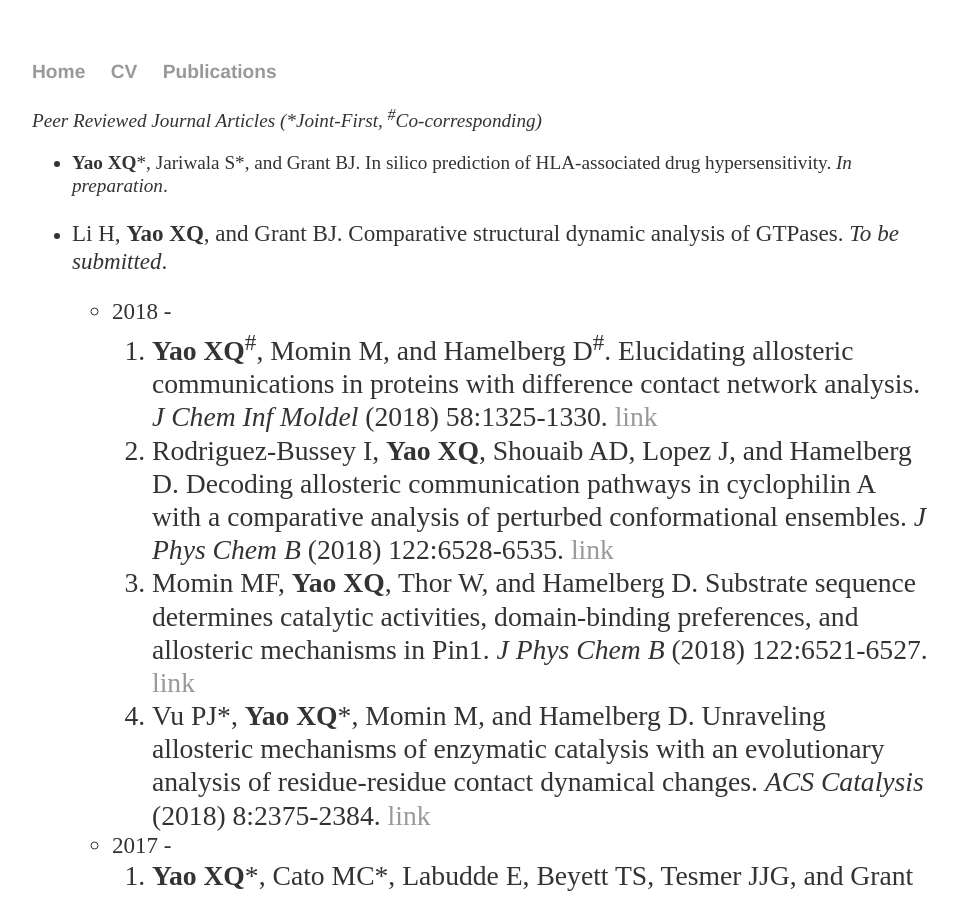
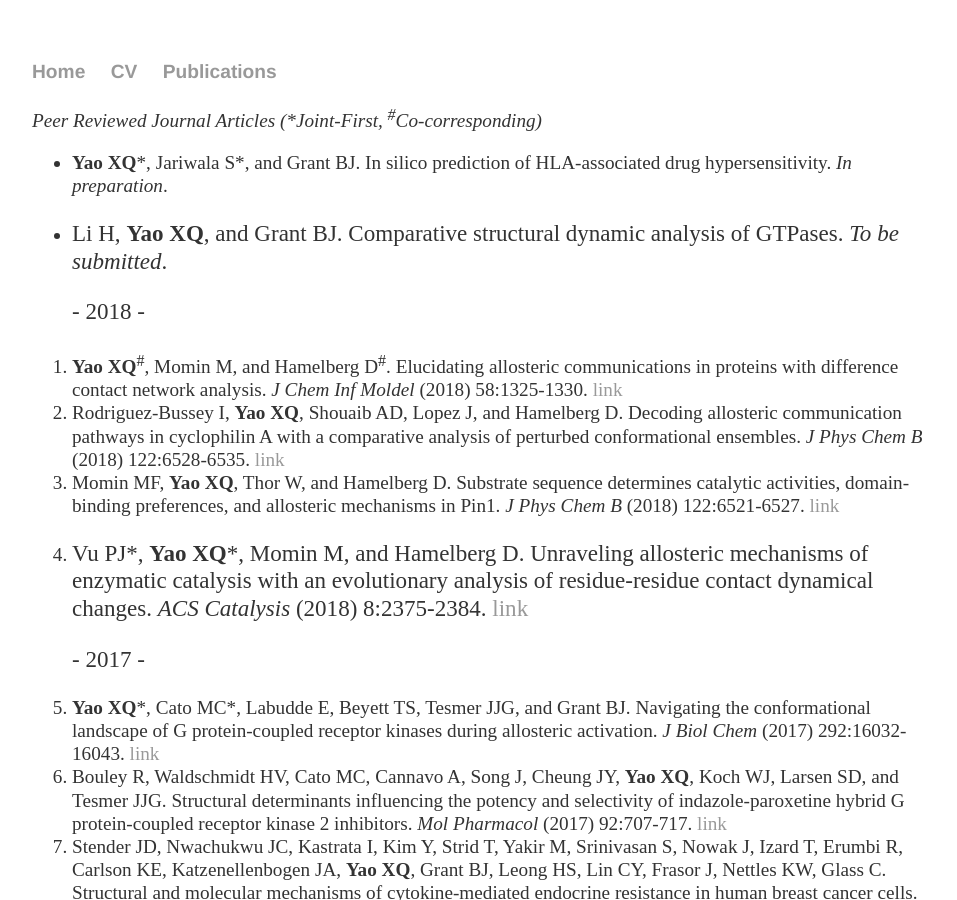
Before and after one commit to xinqyao/xinqyao.github.io, a Jekyll site: the page built from publications/index.md, in a window 1280 px wide and 900 px high. Shown: the whole window, without its empty margins (160-1117 px from the left). Built offline with Jekyll 4.4.1, drawn with Linux system fonts in a browser that asks for light colours.

```diff
--- a/publications/index.md
+++ b/publications/index.md
@@ -7,12 +7,15 @@ title: "Publications of Xin-Qiu Yao"
 - **Yao XQ**\*, Jariwala S\*, and Grant BJ. In silico prediction of HLA-associated drug hypersensitivity. *In preparation*.
 - Li H, **Yao XQ**, and Grant BJ. Comparative structural dynamic analysis of GTPases. *To be submitted*.
 
-    - 2018 -
+    \- 2018 -
+
 1. **Yao XQ**<sup>#</sup>, Momin M, and Hamelberg D<sup>#</sup>. Elucidating allosteric communications in proteins with difference contact network analysis. *J Chem Inf Moldel* (2018) 58:1325-1330. [link](https://doi.org/10.1021/acs.jcim.8b00250)
 2. Rodriguez-Bussey I, **Yao XQ**, Shouaib AD, Lopez J, and Hamelberg D. Decoding allosteric communication pathways in cyclophilin A with a comparative analysis of perturbed conformational ensembles. *J Phys Chem B* (2018) 122:6528-6535. [link](https://doi.org/10.1021/acs.jpcb.8b03824)
 3. Momin MF, **Yao XQ**, Thor W, and Hamelberg D. Substrate sequence determines catalytic activities, domain-binding preferences, and allosteric mechanisms in Pin1. *J Phys Chem B* (2018) 122:6521-6527. [link](https://doi.org/10.1021/acs.jpcb.8b038192)
 4. Vu PJ\*, **Yao XQ**\*, Momin M, and Hamelberg D. Unraveling allosteric mechanisms of enzymatic catalysis with an evolutionary analysis of residue-residue contact dynamical changes. *ACS Catalysis* (2018) 8:2375-2384. [link](https://doi.org/10.1021/acscatal.7b04263)
-    - 2017 -
+
+    \- 2017 -
+
 5. **Yao XQ**\*, Cato MC\*, Labudde E, Beyett TS, Tesmer JJG, and Grant BJ. Navigating the conformational landscape of G protein-coupled receptor kinases during allosteric activation. *J Biol Chem* (2017) 292:16032-16043. [link](https://doi.org/10.1074/jbc.m117.807461)
 6. Bouley R, Waldschmidt HV, Cato MC, Cannavo A, Song J, Cheung JY, **Yao XQ**, Koch WJ, Larsen SD, and Tesmer JJG. Structural determinants influencing the potency and selectivity of indazole-paroxetine hybrid G protein-coupled receptor kinase 2 inhibitors. *Mol Pharmacol* (2017) 92:707-717. [link](https://doi.org/10.1124/mol.117.110130)
 7. Stender JD, Nwachukwu JC, Kastrata I, Kim Y, Strid T, Yakir M, Srinivasan S, Nowak J, Izard T, Erumbi R, Carlson KE, Katzenellenbogen JA, **Yao XQ**, Grant BJ, Leong HS, Lin CY, Frasor J, Nettles KW, Glass C. Structural and molecular mechanisms of cytokine-mediated endocrine resistance in human breast cancer cells. *Mol Cell* (2017) 65:1122-1135.e5. [link](https://doi.org/10.1016/j.molcel.2017.02.008)
```
